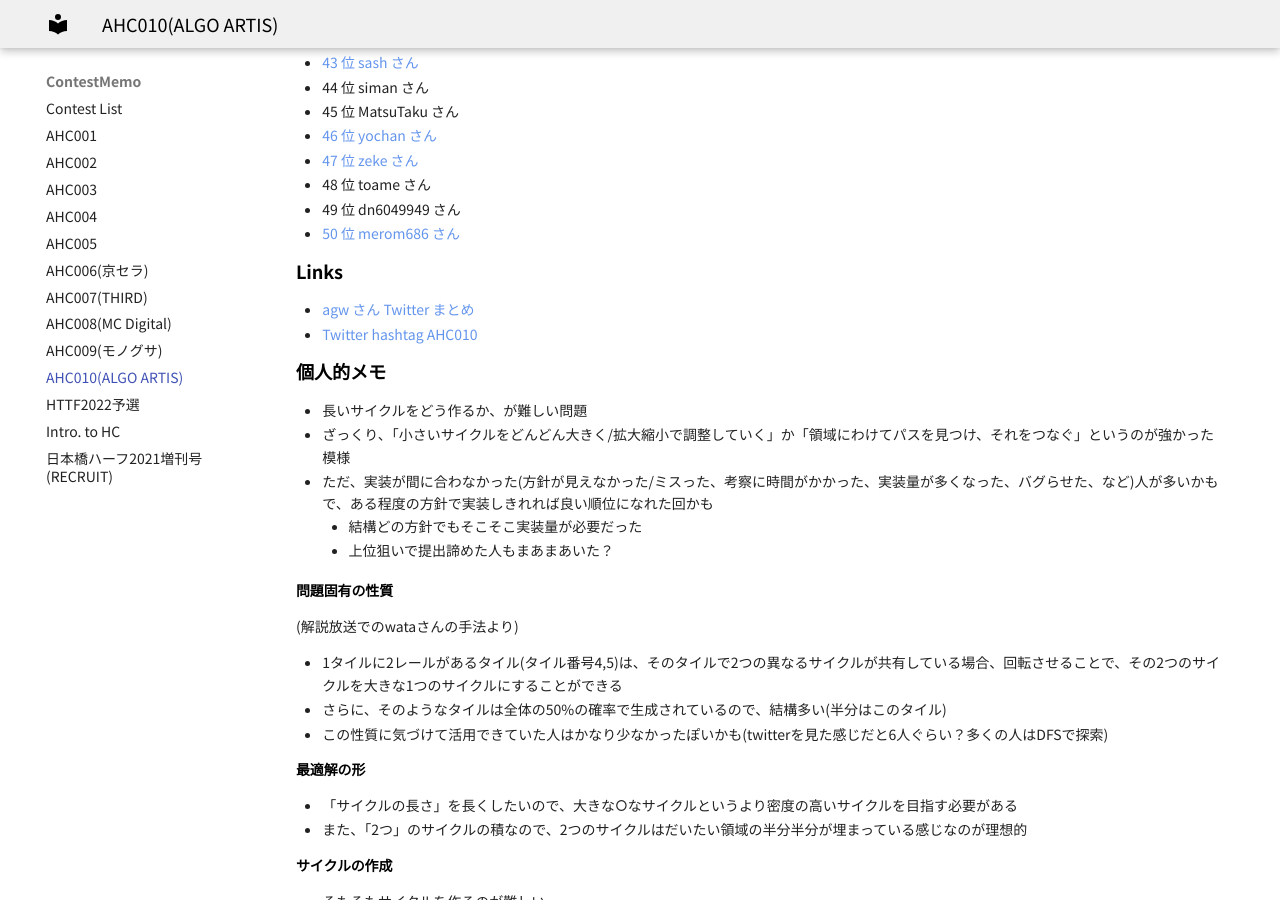
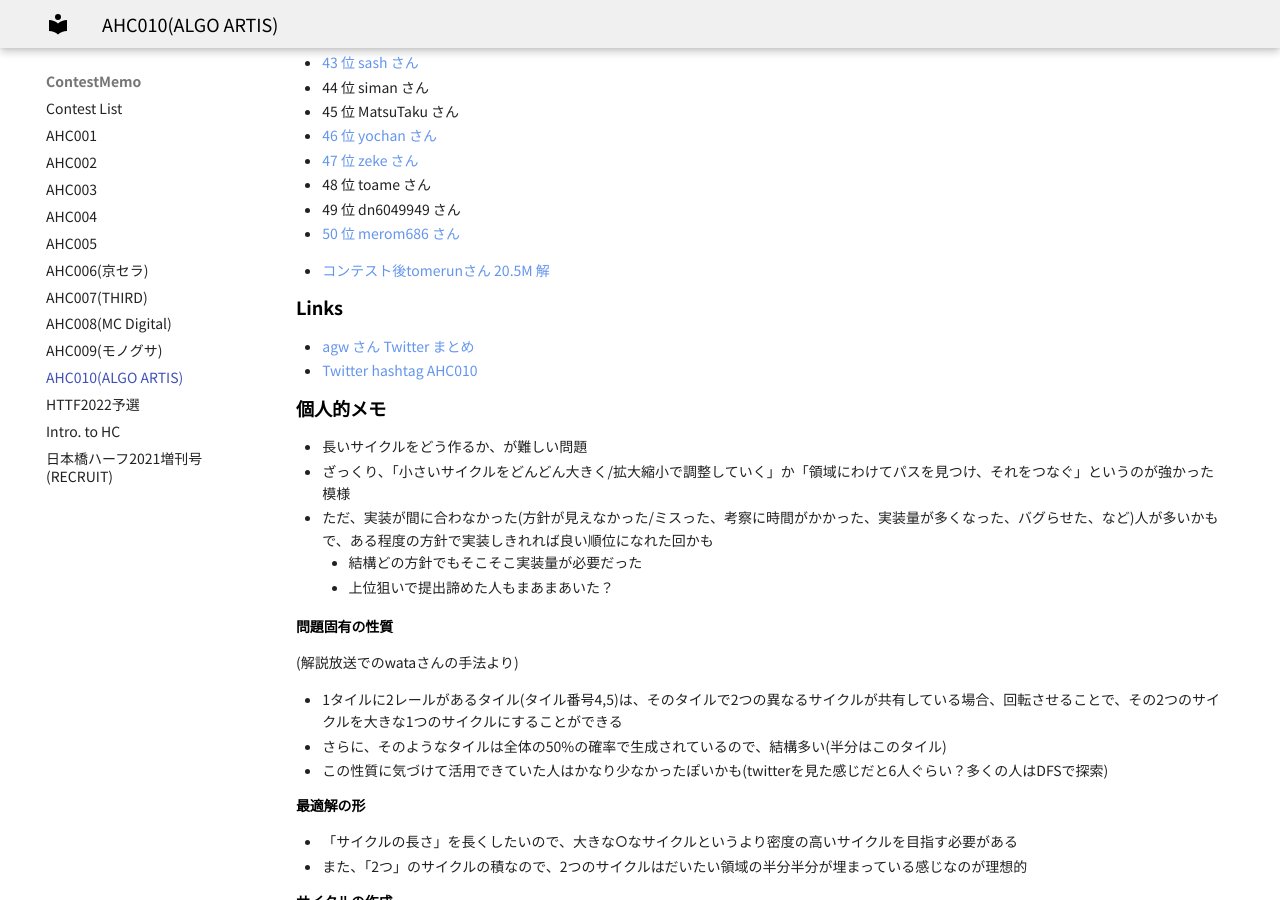
Before and after one commit to jetbead/AtCoderHeuristicContestMemo, an MkDocs documentation site: the page built from docs/ContestMemo/ahc010.md, in a window 1280 px wide and 900 px high, scrolled down 2205 px. Built offline with MkDocs 1.6.1 and Material for MkDocs 9.7.7, drawn with Linux system fonts in a browser that asks for light colours; some web fonts are replaced.

Commit message:
Update ahc010.md

```diff
--- a/docs/ContestMemo/ahc010.md
+++ b/docs/ContestMemo/ahc010.md
@@ -101,6 +101,7 @@ title: AHC010(ALGO ARTIS)
 - 49 位 dn6049949 さん
 - [50 位 merom686 さん](https://twitter.com/merom686/status/1518169194281402368)
 
+- [コンテスト後tomerunさん 20.5M 解](https://twitter.com/tomerun/status/1518980795360108544)
 
 ## Links
 
```
